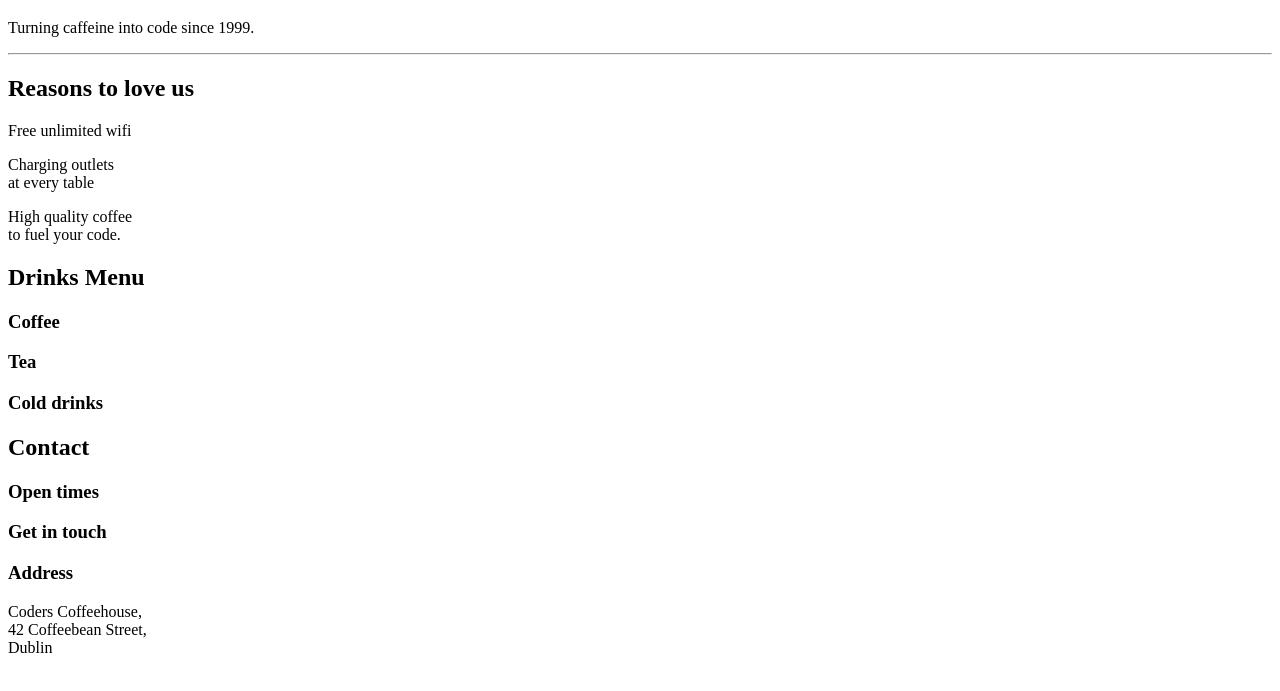
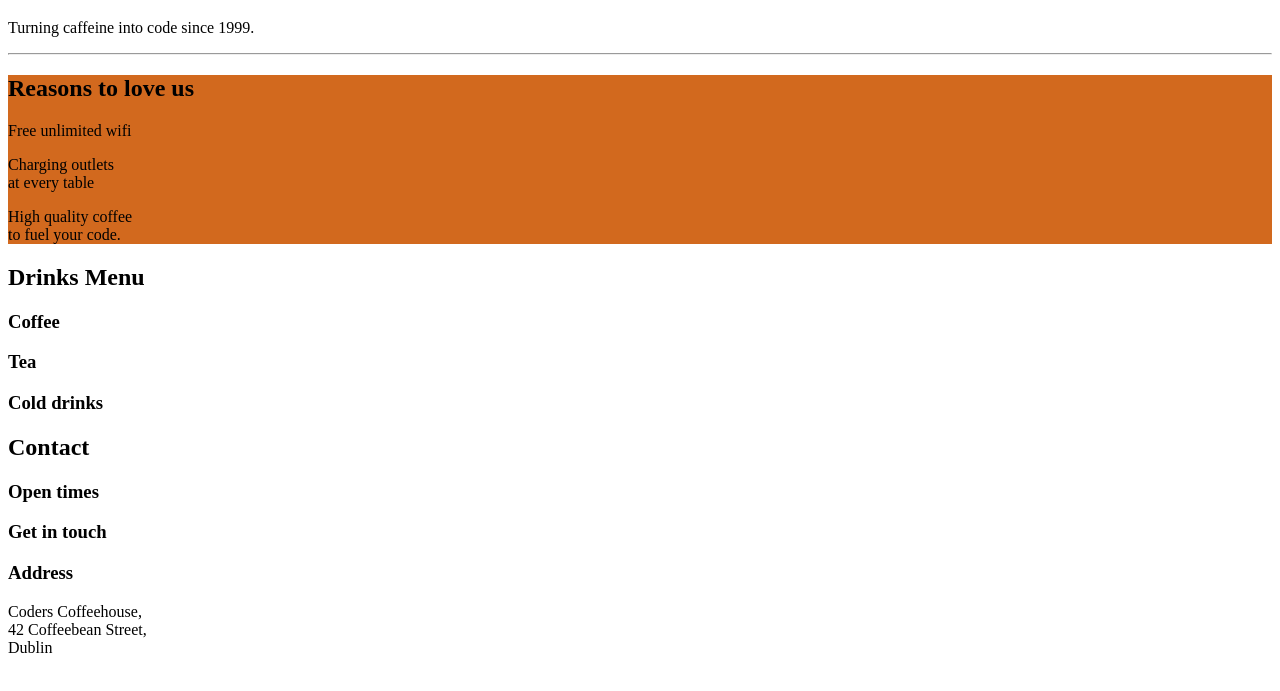
Before and after one commit to Reena123456-code/coders-coffeehouse, a plain HTML site: page index.html in a window 1280 px wide. Shown: the part 61-752 px from the top of the page. Drawn offline with Linux system fonts and the light colour scheme.

Commit message:
Add style to div of reasons to love us

```diff
--- a/index.html
+++ b/index.html
@@ -10,11 +10,12 @@
     <h1>Welcome to Coders Coffeehouse!</h1>
     <p>Turning caffeine into code since 1999.</p>
     <hr>
-
+  <div style="background-color: chocolate;">
     <h2>Reasons to love us</h2>
     <p>Free unlimited wifi</p>
     <p>Charging outlets<br>at every table</p>
     <p>High quality coffee<br> to fuel your code.</p>
+  </div>
 
     <h2>Drinks Menu</h2>
 
```
